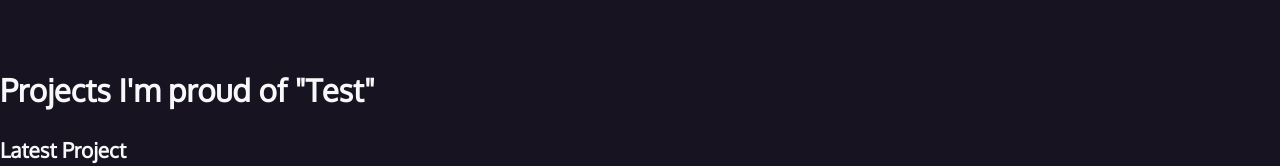
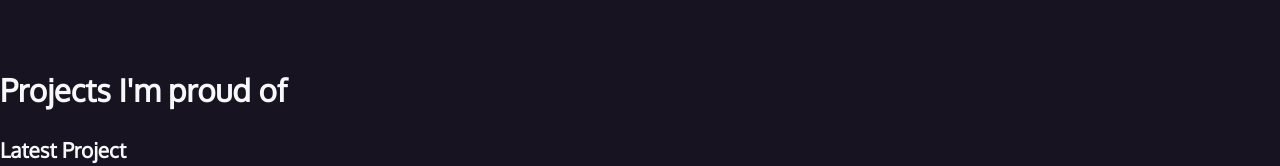
Before and after one commit to Brayden556/Web-Dev-V2, a plain HTML site: page Portfolio/Porfolio.html in a window 1280 px wide. Shown: the part 550-716 px from the top of the page. Drawn offline with Linux system fonts and the light colour scheme; a web font is replaced by a local one.

```diff
--- a/Portfolio/Porfolio.html
+++ b/Portfolio/Porfolio.html
@@ -48,7 +48,7 @@
                 href="https://github.com/Brayden556" target="_blank">https://github.com/Brayden556</a></P>
     </section>
     <section id="Projects">
-        <h2>Projects I'm proud of "Test" </h2>
+        <h2>Projects I'm proud of</h2>
         <article>
             <h4>Latest Project</h4>
             <h3>Wall of Wonder</h3>
```
